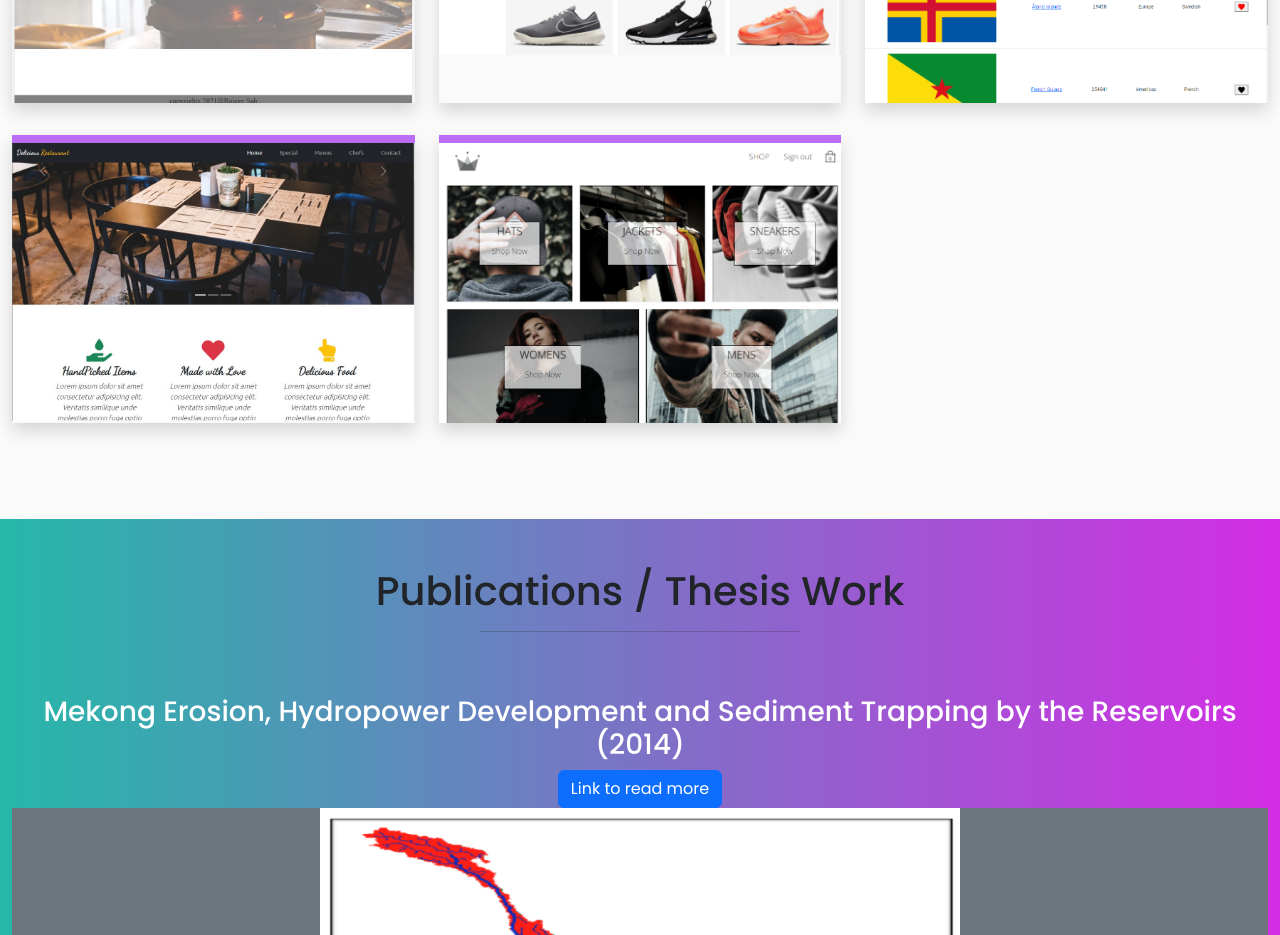
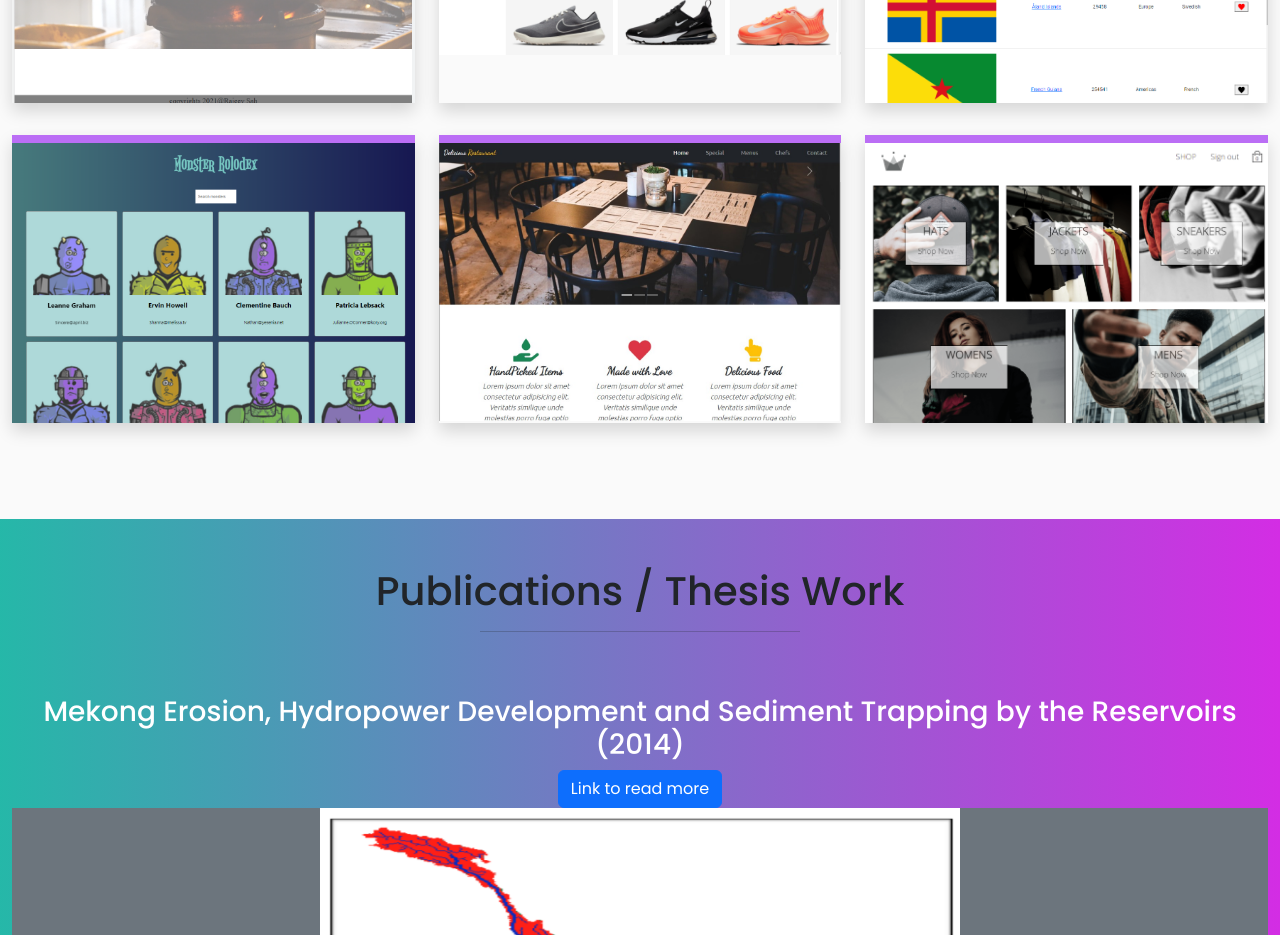
Before and after one commit to rajeevRuhaan/Portfolio_bootstrap, a React (Create React App) app: page / in a window 1280 px wide. Shown: the part 1880-2815 px from the top of the page. Built offline with nearby package versions, Linux system fonts and the light colour scheme.

Commit message:
monster rodex added to project

```diff
--- a/src/components/Portfolio.js
+++ b/src/components/Portfolio.js
@@ -3,7 +3,7 @@ import { Container, Row, Col } from "react-bootstrap";
 import Recipe from "../images/portfolio/Recipe1.png";
 import Portfolio2 from "../images/portfolio/Nike-Sneaker.png";
 import Portfolio3 from "../images/portfolio/List-Countries.png";
-/* import Portfolio4 from "../images/portfolio/DevNet.png"; */
+import Portfolio4 from "../images/portfolio/monster-rolodex.png";
 import Portfolio5 from "../images/portfolio/Delicious_restaurant.png";
 import Portfolio6 from "../images/portfolio/webShop.png";
 
@@ -28,12 +28,12 @@ const Portfolio = () => {
       githubLink: "https://github.com/rajeevRuhaan/list-countries",
       serverLink: "https://countrieslists.netlify.app/",
     },
-    /* {
+    {
       image: Portfolio4,
-      projectName: "DevNet",
-      githubLink: "https://github.com/rajeevRuhaan/Social-App-Summer-BC",
-      serverLink: "https://devnet-bc.herokuapp.com/",
-    }, */
+      projectName: "Monster Rolodex",
+      githubLink: "https://github.com/rajeevRuhaan/monster-rolodex",
+      serverLink: "https://rajeevruhaan.github.io/monster-rolodex/",
+    },
     {
       image: Portfolio5,
       projectName: "Delicious Restaurant",
```
Also changed, not shown: src/images/portfolio/monster-rolodex.png (added).
